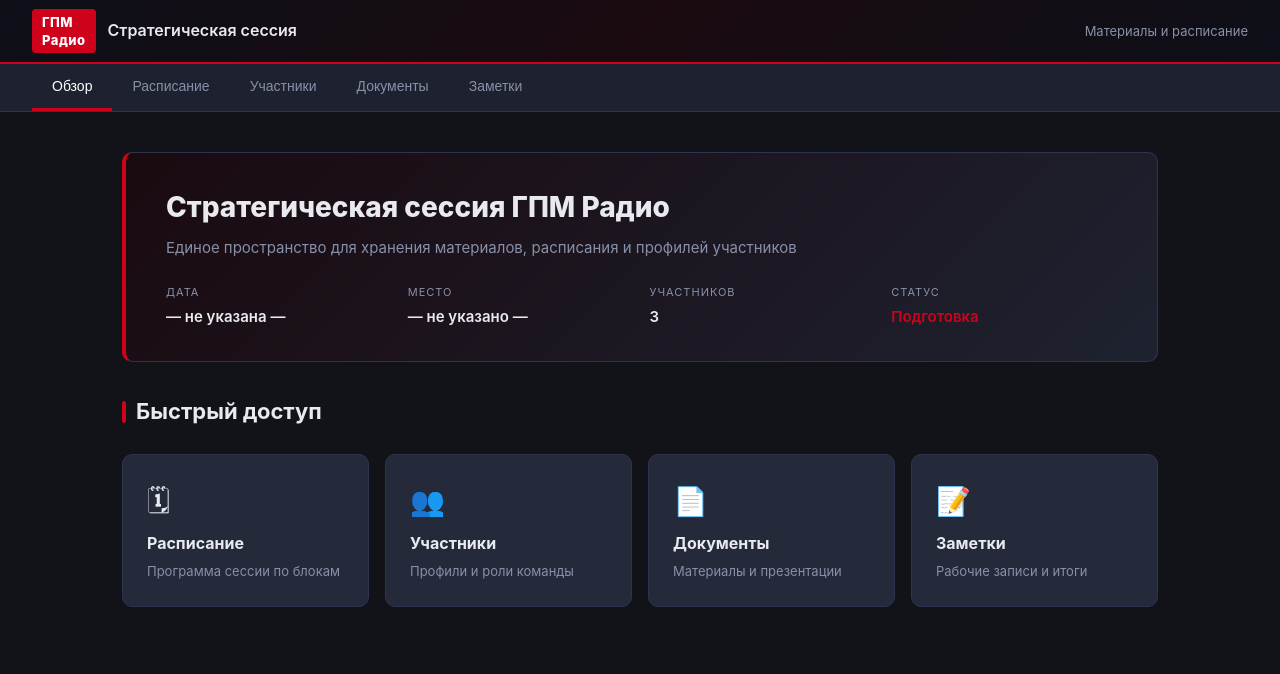
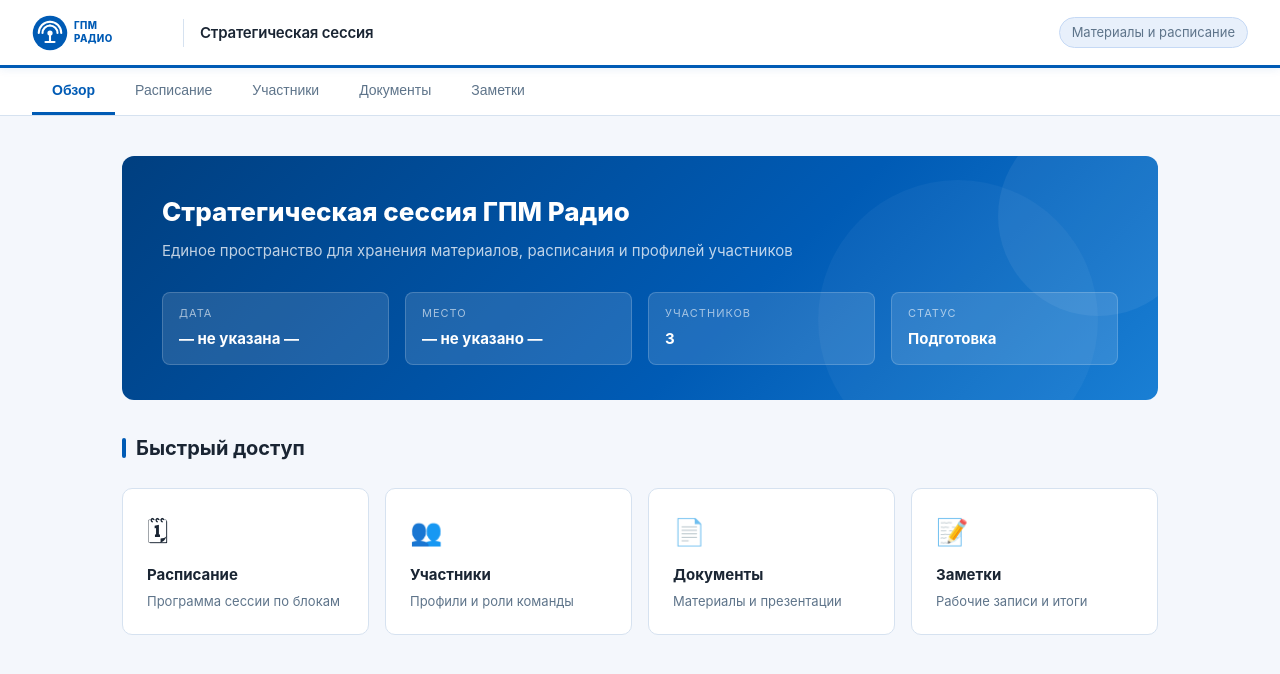
Before and after one commit to Fduch1984/gpm-radio-session, a website: page index.html in a window 1280 px wide. Drawn offline with Linux system fonts and the light colour scheme.

Commit message:
design: светлая тема, логотип ГПМ Радио, синяя палитра бренда

```diff
--- a/index.html
+++ b/index.html
@@ -6,21 +6,23 @@
   <title>Стратегическая сессия · ГПМ Радио</title>
   <style>
     :root {
-      --red:    #D0021B;
-      --dark:   #111318;
-      --mid:    #1E2230;
-      --card:   #252A3A;
-      --border: #2E3450;
-      --text:   #E8EAF0;
-      --muted:  #8890A8;
-      --accent: #FF3C54;
+      --blue:    #005BB5;
+      --blue-dk: #003F80;
+      --blue-lt: #E8F0FB;
+      --blue-md: #C5D9F5;
+      --bg:      #F4F7FC;
+      --surface: #FFFFFF;
+      --border:  #D6E2F0;
+      --text:    #1A2533;
+      --muted:   #5E748A;
+      --accent:  #0074D9;
     }
 
     *, *::before, *::after { box-sizing: border-box; margin: 0; padding: 0; }
 
     body {
       font-family: -apple-system, BlinkMacSystemFont, "Segoe UI", Roboto, sans-serif;
-      background: var(--dark);
+      background: var(--bg);
       color: var(--text);
       line-height: 1.6;
       min-height: 100vh;
@@ -28,8 +30,8 @@
 
     /* ── HEADER ────────────────────────────────────── */
     header {
-      background: linear-gradient(135deg, #0D0F18 0%, #1A0A10 50%, #0D0F18 100%);
-      border-bottom: 2px solid var(--red);
+      background: #fff;
+      border-bottom: 3px solid var(--blue);
       padding: 0 2rem;
       position: sticky;
       top: 0;
@@ -37,44 +39,47 @@
       display: flex;
       align-items: center;
       justify-content: space-between;
-      height: 64px;
+      height: 68px;
+      box-shadow: 0 2px 8px rgba(0,91,181,.08);
     }
 
     .logo {
       display: flex;
       align-items: center;
-      gap: 12px;
+      gap: 16px;
       text-decoration: none;
     }
 
-    .logo-badge {
-      background: var(--red);
-      color: #fff;
-      font-weight: 800;
-      font-size: 13px;
-      letter-spacing: 0.5px;
-      padding: 4px 10px;
-      border-radius: 4px;
-      line-height: 1.4;
+    /* ── GPM RADIO LOGO SVG ─────────────────────────── */
+    .logo-svg { height: 36px; width: auto; }
+
+    .logo-divider {
+      width: 1px;
+      height: 28px;
+      background: var(--border);
     }
 
     .logo-title {
       color: var(--text);
-      font-size: 16px;
+      font-size: 15px;
       font-weight: 600;
+      letter-spacing: -0.2px;
     }
 
     .header-date {
       color: var(--muted);
       font-size: 13px;
+      background: var(--blue-lt);
+      padding: 4px 12px;
+      border-radius: 20px;
+      border: 1px solid var(--blue-md);
     }
 
     /* ── NAV TABS ───────────────────────────────────── */
     nav {
-      background: var(--mid);
+      background: #fff;
       border-bottom: 1px solid var(--border);
       display: flex;
-      gap: 0;
       padding: 0 2rem;
       overflow-x: auto;
       scrollbar-width: none;
@@ -94,8 +99,8 @@
       white-space: nowrap;
     }
 
-    nav button:hover  { color: var(--text); }
-    nav button.active { color: #fff; border-bottom-color: var(--red); }
+    nav button:hover  { color: var(--blue); }
+    nav button.active { color: var(--blue); border-bottom-color: var(--blue); font-weight: 600; }
 
     /* ── MAIN LAYOUT ────────────────────────────────── */
     main { max-width: 1100px; margin: 0 auto; padding: 2.5rem 2rem 4rem; }
@@ -104,9 +109,10 @@
     .section.active { display: block; }
 
     h2 {
-      font-size: 22px;
+      font-size: 20px;
       font-weight: 700;
       margin-bottom: 1.5rem;
+      color: var(--text);
       display: flex;
       align-items: center;
       gap: 10px;
@@ -115,14 +121,14 @@
       content: '';
       display: inline-block;
       width: 4px;
-      height: 22px;
-      background: var(--red);
+      height: 20px;
+      background: var(--blue);
       border-radius: 2px;
     }
 
     /* ── CARDS ──────────────────────────────────────── */
     .card {
-      background: var(--card);
+      background: var(--surface);
       border: 1px solid var(--border);
       border-radius: 10px;
       padding: 1.5rem;
@@ -131,33 +137,81 @@
 
     /* ── HERO BANNER ────────────────────────────────── */
     .hero {
-      background: linear-gradient(135deg, #1A0A10 0%, var(--mid) 100%);
-      border: 1px solid var(--border);
-      border-left: 4px solid var(--red);
-      border-radius: 10px;
-      padding: 2rem 2.5rem;
+      background: linear-gradient(135deg, var(--blue-dk) 0%, var(--blue) 60%, #1a7fd4 100%);
+      border-radius: 12px;
+      padding: 2.2rem 2.5rem;
       margin-bottom: 2rem;
+      color: #fff;
+      position: relative;
+      overflow: hidden;
     }
-    .hero h1 { font-size: 28px; font-weight: 800; margin-bottom: 6px; }
-    .hero p  { color: var(--muted); font-size: 15px; }
+    .hero::after {
+      content: '';
+      position: absolute;
+      right: -40px;
+      top: -40px;
+      width: 200px;
+      height: 200px;
+      border-radius: 50%;
+      background: rgba(255,255,255,.06);
+    }
+    .hero::before {
+      content: '';
+      position: absolute;
+      right: 60px;
+      bottom: -60px;
+      width: 280px;
+      height: 280px;
+      border-radius: 50%;
+      background: rgba(255,255,255,.04);
+    }
+    .hero h1 { font-size: 26px; font-weight: 800; margin-bottom: 6px; position: relative; }
+    .hero p  { color: rgba(255,255,255,.75); font-size: 15px; position: relative; }
 
     .meta-grid {
       display: grid;
-      grid-template-columns: repeat(auto-fill, minmax(200px, 1fr));
+      grid-template-columns: repeat(auto-fill, minmax(190px, 1fr));
       gap: 1rem;
-      margin-top: 1.5rem;
+      margin-top: 1.8rem;
+      position: relative;
     }
-    .meta-item { display: flex; flex-direction: column; gap: 4px; }
-    .meta-label { font-size: 11px; text-transform: uppercase; letter-spacing: 1px; color: var(--muted); }
-    .meta-value { font-size: 15px; font-weight: 600; }
+    .meta-item {
+      background: rgba(255,255,255,.12);
+      border: 1px solid rgba(255,255,255,.18);
+      border-radius: 8px;
+      padding: .8rem 1rem;
+    }
+    .meta-label { font-size: 11px; text-transform: uppercase; letter-spacing: 1px; color: rgba(255,255,255,.6); margin-bottom: 4px; }
+    .meta-value { font-size: 15px; font-weight: 700; color: #fff; }
+
+    /* ── QUICK ACCESS ───────────────────────────────── */
+    .quick-grid {
+      display: grid;
+      grid-template-columns: repeat(auto-fill, minmax(230px, 1fr));
+      gap: 1rem;
+    }
+
+    .quick-card {
+      background: var(--surface);
+      border: 1px solid var(--border);
+      border-radius: 10px;
+      padding: 1.4rem 1.5rem;
+      cursor: pointer;
+      transition: border-color .2s, box-shadow .2s, transform .15s;
+    }
+    .quick-card:hover {
+      border-color: var(--blue);
+      box-shadow: 0 4px 16px rgba(0,91,181,.12);
+      transform: translateY(-2px);
+    }
+    .quick-card .icon { font-size: 26px; margin-bottom: 10px; }
+    .quick-card .title { font-weight: 700; font-size: 15px; margin-bottom: 4px; color: var(--text); }
+    .quick-card .desc  { font-size: 13px; color: var(--muted); }
 
     /* ── SCHEDULE ───────────────────────────────────── */
-    .timeline { position: relative; }
-
     .timeline-item {
       display: flex;
       gap: 1.5rem;
-      margin-bottom: 1.5px;
     }
 
     .time-col {
@@ -169,7 +223,7 @@
     .time-range {
       font-size: 13px;
       font-weight: 700;
-      color: var(--red);
+      color: var(--blue);
       padding-top: 1.2rem;
       white-space: nowrap;
     }
@@ -190,21 +244,27 @@
       height: 10px;
       border-radius: 50%;
       background: var(--border);
+      border: 2px solid #fff;
     }
 
-    .timeline-item.highlight .timeline-body::before { background: var(--red); }
-    .timeline-item.highlight .event-card { border-left-color: var(--red); }
+    .timeline-item.highlight .timeline-body::before {
+      background: var(--blue);
+      border-color: var(--blue-lt);
+    }
+    .timeline-item.highlight .event-card { border-left-color: var(--blue); }
 
     .event-card {
-      background: var(--card);
+      background: var(--surface);
       border: 1px solid var(--border);
       border-left: 3px solid var(--border);
       border-radius: 8px;
       padding: 1rem 1.2rem;
       margin-bottom: 1.5rem;
+      transition: box-shadow .15s;
     }
+    .event-card:hover { box-shadow: 0 2px 10px rgba(0,91,181,.08); }
 
-    .event-title { font-weight: 600; font-size: 15px; margin-bottom: 4px; }
+    .event-title { font-weight: 600; font-size: 15px; margin-bottom: 4px; color: var(--text); }
     .event-meta  { font-size: 13px; color: var(--muted); }
 
     .tag {
@@ -216,10 +276,10 @@
       margin-right: 4px;
       margin-top: 6px;
     }
-    .tag-break   { background: #1a2a1a; color: #4caf50; }
-    .tag-plenary { background: #1a1020; color: #ce93d8; }
-    .tag-group   { background: #0d1a2a; color: #64b5f6; }
-    .tag-dinner  { background: #2a1a0d; color: #ffb74d; }
+    .tag-break   { background: #E8F5E9; color: #2E7D32; }
+    .tag-plenary { background: #EDE7F6; color: #512DA8; }
+    .tag-group   { background: #E3F2FD; color: #1565C0; }
+    .tag-dinner  { background: #FFF3E0; color: #E65100; }
 
     /* ── PARTICIPANTS ───────────────────────────────── */
     .participants-grid {
@@ -229,17 +289,18 @@
     }
 
     .participant-card {
-      background: var(--card);
+      background: var(--surface);
       border: 1px solid var(--border);
       border-radius: 10px;
       padding: 1.25rem 1.5rem;
       display: flex;
       gap: 1rem;
       align-items: flex-start;
-      transition: border-color .2s, transform .15s;
+      transition: border-color .2s, box-shadow .2s, transform .15s;
     }
     .participant-card:hover {
-      border-color: var(--red);
+      border-color: var(--blue);
+      box-shadow: 0 4px 14px rgba(0,91,181,.1);
       transform: translateY(-2px);
     }
 
@@ -247,18 +308,18 @@
       width: 48px;
       height: 48px;
       border-radius: 50%;
-      background: linear-gradient(135deg, var(--red), #6a1a28);
+      background: linear-gradient(135deg, var(--blue), var(--accent));
       display: flex;
       align-items: center;
       justify-content: center;
-      font-size: 18px;
+      font-size: 16px;
       font-weight: 700;
       flex-shrink: 0;
       color: #fff;
     }
 
-    .p-name  { font-weight: 700; font-size: 15px; margin-bottom: 2px; }
-    .p-role  { font-size: 12px; color: var(--red); font-weight: 600; margin-bottom: 4px; }
+    .p-name  { font-weight: 700; font-size: 15px; margin-bottom: 2px; color: var(--text); }
+    .p-role  { font-size: 12px; color: var(--blue); font-weight: 600; margin-bottom: 4px; }
     .p-dept  { font-size: 13px; color: var(--muted); }
 
     /* ── DOCS ───────────────────────────────────────── */
@@ -273,7 +334,7 @@
     }
     .doc-list li:last-child { border-bottom: none; }
 
-    .doc-name { font-weight: 500; }
+    .doc-name { font-weight: 500; color: var(--text); }
     .doc-desc { font-size: 13px; color: var(--muted); margin-top: 2px; }
     .doc-status {
       font-size: 12px;
@@ -282,29 +343,30 @@
       border-radius: 20px;
       white-space: nowrap;
     }
-    .status-ready   { background: #1a2a1a; color: #4caf50; }
-    .status-draft   { background: #2a2a0d; color: #ffd54f; }
-    .status-pending { background: #1a1a2a; color: #90caf9; }
+    .status-ready   { background: #E8F5E9; color: #2E7D32; border: 1px solid #C8E6C9; }
+    .status-draft   { background: #FFFDE7; color: #F57F17; border: 1px solid #FFF176; }
+    .status-pending { background: #E3F2FD; color: #1565C0; border: 1px solid #BBDEFB; }
 
     /* ── NOTES ──────────────────────────────────────── */
     .note-item {
-      background: var(--card);
+      background: var(--surface);
       border: 1px solid var(--border);
+      border-left: 3px solid var(--blue);
       border-radius: 8px;
       padding: 1.2rem 1.5rem;
       margin-bottom: 1rem;
     }
-    .note-date { font-size: 12px; color: var(--muted); margin-bottom: 6px; }
-    .note-text { font-size: 14px; }
+    .note-date { font-size: 12px; color: var(--muted); margin-bottom: 6px; font-weight: 600; }
+    .note-text { font-size: 14px; color: var(--text); }
 
     /* ── RESPONSIVE ─────────────────────────────────── */
     @media (max-width: 600px) {
-      header { height: auto; padding: 12px 1rem; flex-direction: column; align-items: flex-start; gap: 6px; }
+      header { height: auto; padding: 12px 1rem; flex-wrap: wrap; gap: 8px; }
       nav { padding: 0 1rem; }
       main { padding: 1.5rem 1rem 3rem; }
       .hero { padding: 1.5rem; }
-      .hero h1 { font-size: 22px; }
-      .time-col { width: 60px; }
+      .hero h1 { font-size: 20px; }
+      .time-col { width: 58px; }
     }
   </style>
 </head>
@@ -312,7 +374,26 @@
 
 <header>
   <a class="logo" href="#">
-    <span class="logo-badge">ГПМ<br>Радио</span>
+    <!-- ГПМ Радио logo (SVG) -->
+    <svg class="logo-svg" viewBox="0 0 180 48" fill="none" xmlns="http://www.w3.org/2000/svg" aria-label="ГПМ Радио">
+      <!-- Circle icon -->
+      <circle cx="24" cy="24" r="23" fill="#005BB5"/>
+      <!-- Radio waves -->
+      <path d="M14 24 C14 18.48 18.48 14 24 14" stroke="white" stroke-width="2.8" stroke-linecap="round" fill="none"/>
+      <path d="M34 24 C34 18.48 29.52 14 24 14" stroke="white" stroke-width="2.8" stroke-linecap="round" fill="none"/>
+      <path d="M9 24 C9 15.72 15.72 9 24 9" stroke="white" stroke-width="2.8" stroke-linecap="round" fill="none"/>
+      <path d="M39 24 C39 15.72 32.28 9 24 9" stroke="white" stroke-width="2.8" stroke-linecap="round" fill="none"/>
+      <!-- Center dot -->
+      <circle cx="24" cy="24" r="3.5" fill="white"/>
+      <!-- Bottom stem -->
+      <line x1="24" y1="27.5" x2="24" y2="36" stroke="white" stroke-width="2.8" stroke-linecap="round"/>
+      <line x1="18" y1="36" x2="30" y2="36" stroke="white" stroke-width="2.8" stroke-linecap="round"/>
+
+      <!-- GPM RADIO text -->
+      <text x="56" y="19" font-family="-apple-system, BlinkMacSystemFont, 'Segoe UI', sans-serif" font-size="13" font-weight="800" fill="#005BB5" letter-spacing="0.5">ГПМ</text>
+      <text x="56" y="36" font-family="-apple-system, BlinkMacSystemFont, 'Segoe UI', sans-serif" font-size="13" font-weight="800" fill="#005BB5" letter-spacing="0.5">РАДИО</text>
+    </svg>
+    <div class="logo-divider"></div>
     <span class="logo-title">Стратегическая сессия</span>
   </a>
   <span class="header-date">Материалы и расписание</span>
@@ -336,45 +417,45 @@
       <p>Единое пространство для хранения материалов, расписания и профилей участников</p>
       <div class="meta-grid">
         <div class="meta-item">
-          <span class="meta-label">Дата</span>
-          <span class="meta-value" id="session-date">— не указана —</span>
+          <div class="meta-label">Дата</div>
+          <div class="meta-value" id="session-date">— не указана —</div>
         </div>
         <div class="meta-item">
-          <span class="meta-label">Место</span>
-          <span class="meta-value" id="session-location">— не указано —</span>
+          <div class="meta-label">Место</div>
+          <div class="meta-value" id="session-location">— не указано —</div>
         </div>
         <div class="meta-item">
-          <span class="meta-label">Участников</span>
-          <span class="meta-value" id="participants-count">0</span>
+          <div class="meta-label">Участников</div>
+          <div class="meta-value" id="participants-count">0</div>
         </div>
         <div class="meta-item">
-          <span class="meta-label">Статус</span>
-          <span class="meta-value" style="color:var(--red)">Подготовка</span>
+          <div class="meta-label">Статус</div>
+          <div class="meta-value">Подготовка</div>
         </div>
       </div>
     </div>
 
     <h2>Быстрый доступ</h2>
-    <div style="display:grid;grid-template-columns:repeat(auto-fill,minmax(240px,1fr));gap:1rem">
-      <div class="card" style="cursor:pointer;transition:border-color .2s" onmouseenter="this.style.borderColor='var(--red)'" onmouseleave="this.style.borderColor='var(--border)'" onclick="showTab('schedule')">
-        <div style="font-size:28px;margin-bottom:8px">🗓</div>
-        <div style="font-weight:700;margin-bottom:4px">Расписание</div>
-        <div style="font-size:13px;color:var(--muted)">Программа сессии по блокам</div>
+    <div class="quick-grid">
+      <div class="quick-card" onclick="showTab('schedule')">
+        <div class="icon">🗓</div>
+        <div class="title">Расписание</div>
+        <div class="desc">Программа сессии по блокам</div>
       </div>
-      <div class="card" style="cursor:pointer;transition:border-color .2s" onmouseenter="this.style.borderColor='var(--red)'" onmouseleave="this.style.borderColor='var(--border)'" onclick="showTab('participants')">
-        <div style="font-size:28px;margin-bottom:8px">👥</div>
-        <div style="font-weight:700;margin-bottom:4px">Участники</div>
-        <div style="font-size:13px;color:var(--muted)">Профили и роли команды</div>
+      <div class="quick-card" onclick="showTab('participants')">
+        <div class="icon">👥</div>
+        <div class="title">Участники</div>
+        <div class="desc">Профили и роли команды</div>
       </div>
-      <div class="card" style="cursor:pointer;transition:border-color .2s" onmouseenter="this.style.borderColor='var(--red)'" onmouseleave="this.style.borderColor='var(--border)'" onclick="showTab('docs')">
-        <div style="font-size:28px;margin-bottom:8px">📄</div>
-        <div style="font-weight:700;margin-bottom:4px">Документы</div>
-        <div style="font-size:13px;color:var(--muted)">Материалы и презентации</div>
+      <div class="quick-card" onclick="showTab('docs')">
+        <div class="icon">📄</div>
+        <div class="title">Документы</div>
+        <div class="desc">Материалы и презентации</div>
       </div>
-      <div class="card" style="cursor:pointer;transition:border-color .2s" onmouseenter="this.style.borderColor='var(--red)'" onmouseleave="this.style.borderColor='var(--border)'" onclick="showTab('notes')">
-        <div style="font-size:28px;margin-bottom:8px">📝</div>
-        <div style="font-weight:700;margin-bottom:4px">Заметки</div>
-        <div style="font-size:13px;color:var(--muted)">Рабочие записи и итоги</div>
+      <div class="quick-card" onclick="showTab('notes')">
+        <div class="icon">📝</div>
+        <div class="title">Заметки</div>
+        <div class="desc">Рабочие записи и итоги</div>
       </div>
     </div>
 
@@ -403,7 +484,7 @@
           <div class="event-card">
             <div class="event-title">Открытие сессии</div>
             <div class="event-meta">Вступительное слово руководства. Цели и формат дня.</div>
-            <span class="tag tag-plenary">⬛ Пленарная</span>
+            <span class="tag tag-plenary">◆ Пленарная</span>
           </div>
         </div>
       </div>
@@ -414,7 +495,7 @@
           <div class="event-card">
             <div class="event-title">Блок 1 · Стратегический контекст</div>
             <div class="event-meta">Анализ рынка, текущее положение ГПМ Радио, вызовы и возможности</div>
-            <span class="tag tag-plenary">⬛ Пленарная</span>
+            <span class="tag tag-plenary">◆ Пленарная</span>
           </div>
         </div>
       </div>
@@ -424,7 +505,7 @@
         <div class="timeline-body">
           <div class="event-card">
             <div class="event-title">Перерыв на обед</div>
-            <div class="event-meta">— </div>
+            <div class="event-meta">—</div>
             <span class="tag tag-dinner">🍽 Обед</span>
           </div>
         </div>
@@ -447,7 +528,7 @@
           <div class="event-card">
             <div class="event-title">Блок 3 · Презентация результатов</div>
             <div class="event-meta">Каждая группа представляет выводы и предложения</div>
-            <span class="tag tag-plenary">⬛ Пленарная</span>
+            <span class="tag tag-plenary">◆ Пленарная</span>
           </div>
         </div>
       </div>
@@ -469,7 +550,7 @@
           <div class="event-card">
             <div class="event-title">Закрытие сессии</div>
             <div class="event-meta">Итоги, следующие шаги, договорённости</div>
-            <span class="tag tag-plenary">⬛ Пленарная</span>
+            <span class="tag tag-plenary">◆ Пленарная</span>
           </div>
         </div>
       </div>
@@ -589,7 +670,6 @@
     document.querySelectorAll('nav button')[tabs.indexOf(id)].classList.add('active');
   }
 
-  // Обновить счётчик участников
   document.getElementById('participants-count').textContent =
     document.querySelectorAll('.participant-card').length;
 </script>
```
